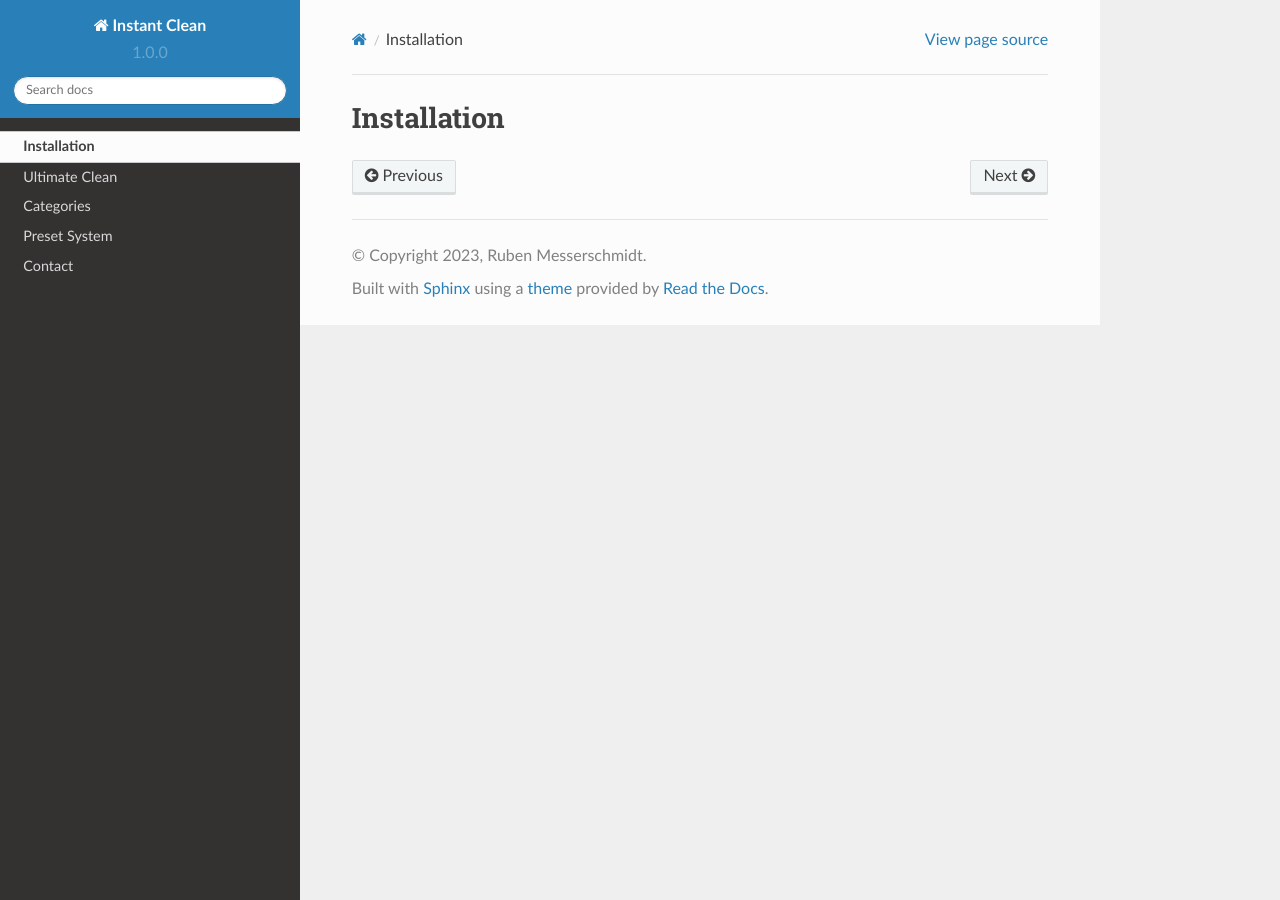
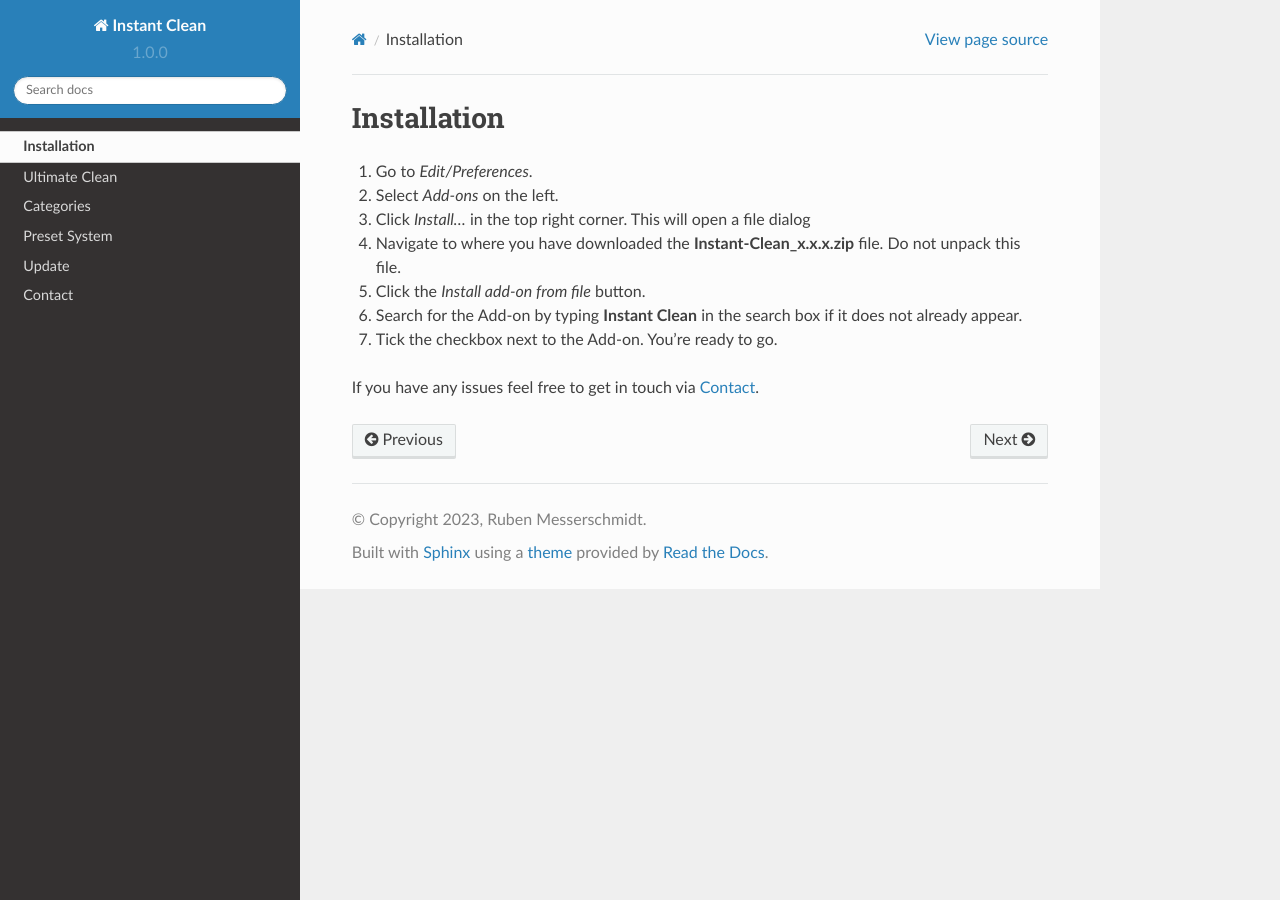
Before and after one commit to rubenmesserschmidt/Instant-Clean_docs, a Sphinx documentation site: the page built from docs/source/installation.rst, in a window 1280 px wide. Built offline with Sphinx 7.4.7 and the Read the Docs theme 2.0.0, drawn with Linux system fonts in a browser that asks for light colours.

Commit message:
Finished Text

```diff
--- a/docs/source/clean.rst
+++ b/docs/source/clean.rst
@@ -1,5 +1,4 @@
 Ultimate Clean
 ==============
 
-The all in one solution, where you know exactly what happened.
-By clicking Clean all operations will be executed with your current settings.
+Executes all operations in a single click based on your settings.
--- a/docs/source/index.rst
+++ b/docs/source/index.rst
@@ -26,4 +26,5 @@
    clean
    categories
    presets
+   update
    contact
--- a/docs/source/installation.rst
+++ b/docs/source/installation.rst
@@ -1,2 +1,12 @@
 Installation
 ############
+
+1. Go to *Edit/Preferences*.
+#. Select *Add-ons* on the left.
+#. Click *Install...* in the top right corner. This will open a file dialog
+#. Navigate to where you have downloaded the **Instant-Clean_x.x.x.zip** file. Do not unpack this file.
+#. Click the *Install add-on from file* button.
+#. Search for the Add-on by typing **Instant Clean** in the search box if it does not already appear.
+#. Tick the checkbox next to the Add-on. You're ready to go.
+
+If you have any issues feel free to get in touch via :doc:`contact`.
```
Also changed, not shown: docs/source/presets.rst (+12 -0 lines), docs/source/update.rst (added, +8 -0 lines), docs/source/contact.rst (line endings or trailing spaces).
